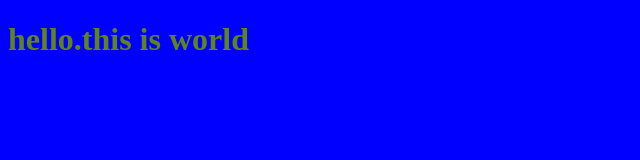
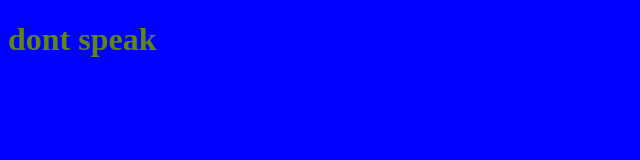
Before and after one commit to abdooo44444/project, a plain HTML site: page index.html in a window 1280 px wide. Shown: the whole page, without its empty margins (0-640 px from the left). Drawn offline with Linux system fonts and the light colour scheme.

Commit message:
edit in index.html

```diff
--- a/index.html
+++ b/index.html
@@ -7,7 +7,7 @@
     <link rel="stylesheet" href="style.css">
 </head>
 <body>
-    <h1>hello.this is world</h1>
+    <h1>dont speak</h1>
  <script src="app.js"></script>
 </body>
 </html>
```
